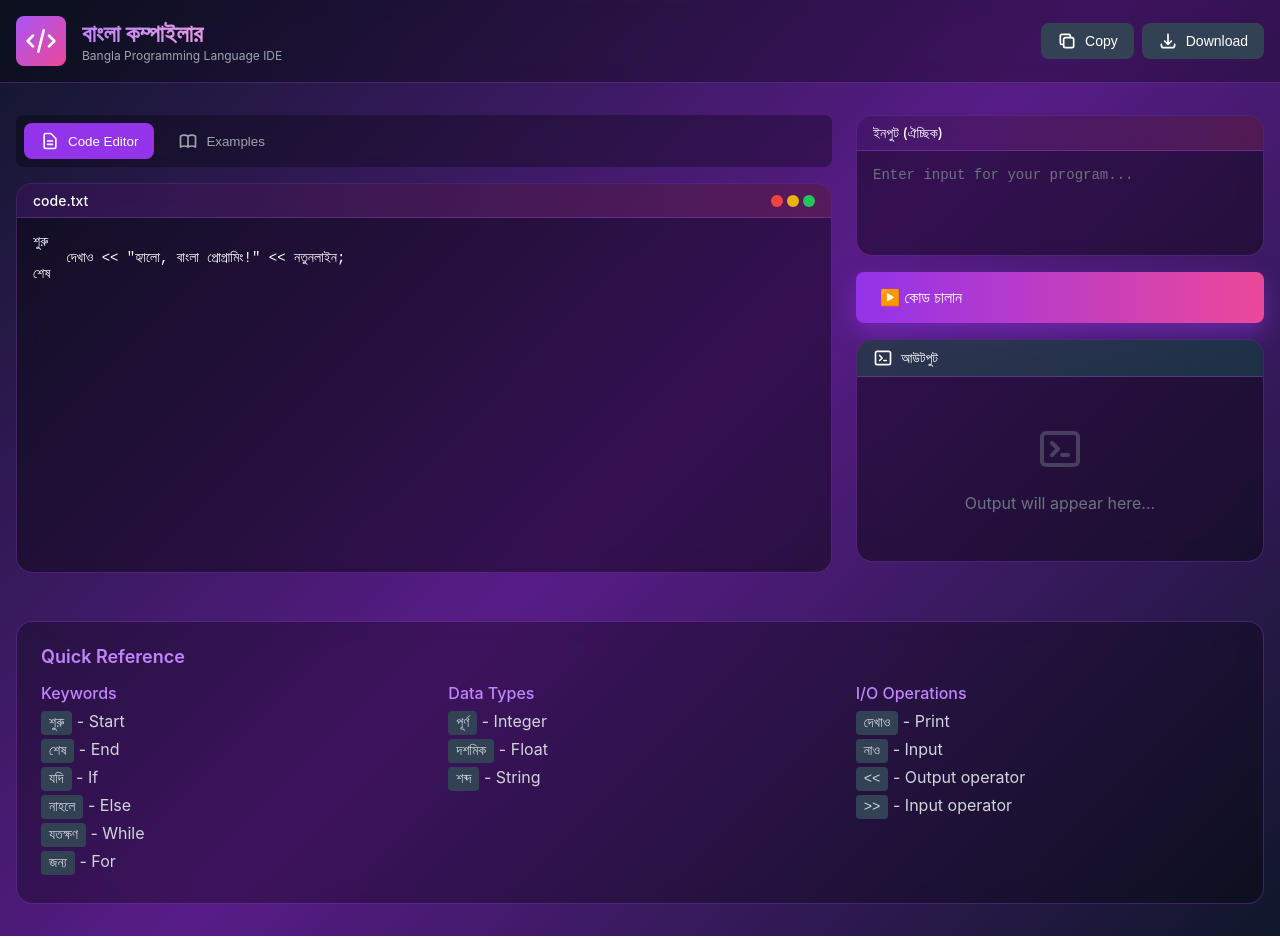
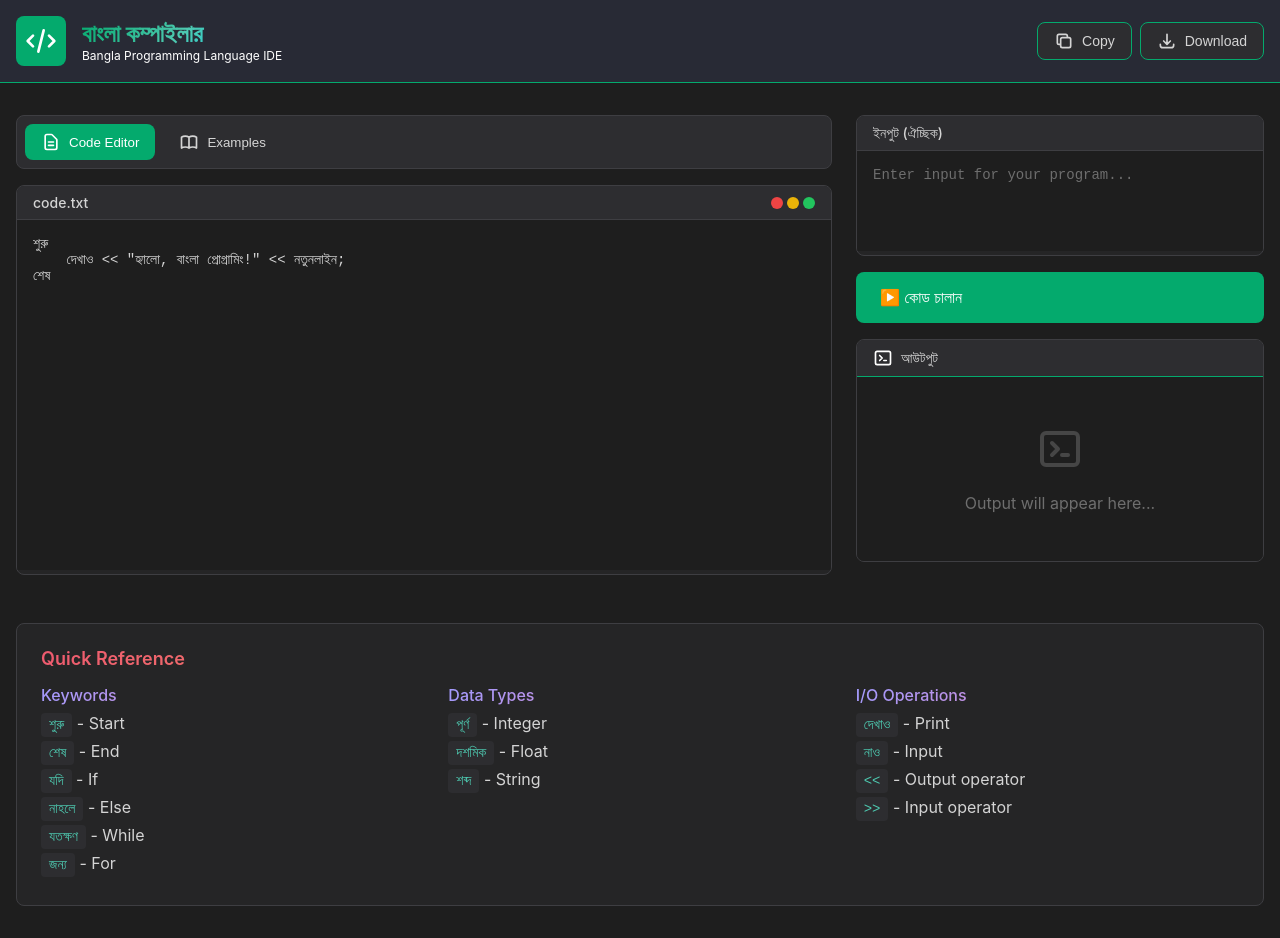
Before and after one commit to munyimJR/Bengali-Inspired-Programming-Language, a plain HTML site: page frontend/index.html in a window 1280 px wide. Drawn offline with Linux system fonts and the light colour scheme; no server answers.

Commit message:
Add keyword and identifier counting feature with dark mode W3Schools-inspired theme and colorful gradient headings

```diff
--- a/frontend/index.html
+++ b/frontend/index.html
@@ -107,7 +107,7 @@
                             <svg class="icon" fill="none" stroke="currentColor" viewBox="0 0 24 24">
                                 <path stroke-linecap="round" stroke-linejoin="round" stroke-width="2" d="M8 9l3 3-3 3m5 0h3M5 20h14a2 2 0 002-2V6a2 2 0 00-2-2H5a2 2 0 00-2 2v12a2 2 0 002 2z"/>
                             </svg>
-                            <span class="editor-title">আউটপুট</span>
+                            <span class="editor-title">আউটপুট <span id="statsDisplay" style="font-weight: normal; color: #04AA6D;"></span></span>
                         </div>
                         <div class="output-content" id="outputContent">
                             <div class="output-placeholder">
--- a/frontend/style.css
+++ b/frontend/style.css
@@ -6,7 +6,7 @@
 
         body {
             font-family: -apple-system, BlinkMacSystemFont, 'Segoe UI', Roboto, Oxygen, Ubuntu, Cantarell, sans-serif;
-            background: linear-gradient(135deg, #0f172a 0%, #581c87 50%, #0f172a 100%);
+            background: #1e1e1e;
             min-height: 100vh;
             color: #fff;
         }
@@ -19,9 +19,9 @@
 
         /* Header */
         header {
-            background: rgba(0, 0, 0, 0.3);
-            backdrop-filter: blur(10px);
-            border-bottom: 1px solid rgba(168, 85, 247, 0.3);
+            background: #282A35;
+            backdrop-filter: none;
+            border-bottom: 1px solid #04AA6D;
             padding: 1rem 0;
         }
 
@@ -40,7 +40,7 @@
         }
 
         .logo-icon {
-            background: linear-gradient(135deg, #a855f7 0%, #ec4899 100%);
+            background: #04AA6D;
             padding: 0.5rem;
             border-radius: 0.5rem;
             width: 50px;
@@ -53,7 +53,7 @@
         .logo-text h1 {
             font-size: 1.5rem;
             font-weight: bold;
-            background: linear-gradient(to right, #c084fc, #f9a8d4);
+            background: linear-gradient(135deg, #04AA6D 0%, #4ec9b0 50%, #00d4ff 100%);
             -webkit-background-clip: text;
             -webkit-text-fill-color: transparent;
             background-clip: text;
@@ -61,7 +61,7 @@
 
         .logo-text p {
             font-size: 0.75rem;
-            color: #9ca3af;
+            color: #fff;
         }
 
         .header-buttons {
@@ -83,24 +83,27 @@
         }
 
         .btn-secondary {
-            background: #334155;
+            background: #2d2d30;
+            color: #d4d4d4;
+            border: 1px solid #04AA6D;
+        }
+
+        .btn-secondary:hover {
+            background: #04AA6D;
             color: #fff;
         }
 
-        .btn-secondary:hover {
-            background: #475569;
-        }
-
         .btn-primary {
-            background: linear-gradient(to right, #9333ea, #ec4899);
+            background: #04AA6D;
             color: #fff;
             padding: 1rem 1.5rem;
             font-size: 1rem;
-            box-shadow: 0 10px 25px rgba(147, 51, 234, 0.5);
+            box-shadow: none;
         }
 
         .btn-primary:hover {
-            transform: scale(1.05);
+            background: #059862;
+            transform: scale(1);
         }
 
         .btn-primary:active {
@@ -161,11 +164,12 @@
         .tabs {
             display: flex;
             gap: 0.5rem;
-            background: rgba(0, 0, 0, 0.3);
+            background: #2d2d30;
             padding: 0.5rem;
             border-radius: 0.5rem;
-            backdrop-filter: blur(5px);
+            backdrop-filter: none;
             margin-bottom: 1rem;
+            border: 1px solid #3e3e42;
         }
 
         .tab {
@@ -174,7 +178,7 @@
             gap: 0.5rem;
             padding: 0.5rem 1rem;
             background: transparent;
-            color: #9ca3af;
+            color: #d4d4d4;
             border: none;
             border-radius: 0.5rem;
             cursor: pointer;
@@ -182,28 +186,28 @@
         }
 
         .tab.active {
-            background: #9333ea;
+            background: #04AA6D;
             color: #fff;
         }
 
         .tab:hover {
-            color: #fff;
+            color: #04AA6D;
         }
 
         /* Editor Container */
         .editor-container {
-            background: rgba(0, 0, 0, 0.4);
-            backdrop-filter: blur(10px);
-            border: 1px solid rgba(168, 85, 247, 0.3);
-            border-radius: 1rem;
+            background: #252526;
+            backdrop-filter: none;
+            border: 1px solid #3e3e42;
+            border-radius: 0.5rem;
             overflow: hidden;
             margin-bottom: 1rem;
         }
 
         .editor-header {
-            background: linear-gradient(to right, rgba(147, 51, 234, 0.2), rgba(236, 72, 153, 0.2));
+            background: #2d2d30;
             padding: 0.5rem 1rem;
-            border-bottom: 1px solid rgba(168, 85, 247, 0.3);
+            border-bottom: 1px solid #3e3e42;
             display: flex;
             justify-content: space-between;
             align-items: center;
@@ -212,6 +216,7 @@
         .editor-title {
             font-size: 0.875rem;
             font-weight: 500;
+            color: #d4d4d4;
         }
 
         .window-controls {
@@ -232,8 +237,8 @@
         textarea, .code-editor {
             width: 100%;
             padding: 1rem;
-            background: transparent;
-            color: #fff;
+            background: #1e1e1e;
+            color: #d4d4d4;
             border: none;
             font-family: 'Courier New', monospace;
             font-size: 0.875rem;
@@ -242,7 +247,7 @@
         }
 
         textarea::placeholder {
-            color: #6b7280;
+            color: #6e6e6e;
         }
 
         #codeEditor {
@@ -255,10 +260,10 @@
 
         /* Examples Panel */
         .examples-panel {
-            background: rgba(0, 0, 0, 0.4);
-            backdrop-filter: blur(10px);
-            border: 1px solid rgba(168, 85, 247, 0.3);
-            border-radius: 1rem;
+            background: #252526;
+            backdrop-filter: none;
+            border: 1px solid #3e3e42;
+            border-radius: 0.5rem;
             padding: 1.5rem;
             height: 400px;
             overflow-y: auto;
@@ -267,49 +272,52 @@
         .examples-panel h3 {
             font-size: 1.125rem;
             font-weight: 600;
-            color: #c084fc;
+            background: linear-gradient(135deg, #ff6b6b 0%, #feca57 50%, #48dbfb 100%);
+            -webkit-background-clip: text;
+            -webkit-text-fill-color: transparent;
+            background-clip: text;
             margin-bottom: 1rem;
         }
 
         .example-item {
-            background: rgba(51, 65, 85, 0.5);
+            background: #2d2d30;
             padding: 1rem;
             border-radius: 0.5rem;
-            border: 1px solid rgba(168, 85, 247, 0.2);
+            border: 1px solid #3e3e42;
             margin-bottom: 0.75rem;
             cursor: pointer;
             transition: all 0.3s;
         }
 
         .example-item:hover {
-            background: rgba(71, 85, 105, 0.5);
-            border-color: rgba(168, 85, 247, 0.4);
+            background: #3e3e42;
+            border-color: #04AA6D;
         }
 
         .example-title {
             font-weight: 500;
-            color: #c084fc;
+            color: #04AA6D;
             margin-bottom: 0.25rem;
         }
 
         .example-subtitle {
             font-size: 0.75rem;
-            color: #9ca3af;
+            color: #999;
         }
 
         /* Output Panel */
         .output-container {
-            background: rgba(0, 0, 0, 0.4);
-            backdrop-filter: blur(10px);
-            border: 1px solid rgba(168, 85, 247, 0.3);
-            border-radius: 1rem;
+            background: #252526;
+            backdrop-filter: none;
+            border: 1px solid #3e3e42;
+            border-radius: 0.5rem;
             overflow: hidden;
         }
 
         .output-header {
-            background: linear-gradient(to right, rgba(34, 197, 94, 0.2), rgba(16, 185, 129, 0.2));
+            background: #2d2d30;
             padding: 0.5rem 1rem;
-            border-bottom: 1px solid rgba(168, 85, 247, 0.3);
+            border-bottom: 1px solid #04AA6D;
             display: flex;
             align-items: center;
             gap: 0.5rem;
@@ -319,11 +327,12 @@
             height: 350px;
             overflow-y: auto;
             padding: 1rem;
+            background: #1e1e1e;
         }
 
         .output-placeholder {
             text-align: center;
-            color: #6b7280;
+            color: #6e6e6e;
             padding: 2rem 1rem;
         }
 
@@ -337,25 +346,25 @@
         .output-text {
             font-family: 'Courier New', monospace;
             font-size: 0.875rem;
-            color: #86efac;
+            color: hsl(0, 0%, 100%);
             white-space: pre-wrap;
         }
 
         .error-box {
-            background: rgba(127, 29, 29, 0.3);
-            border: 1px solid rgba(239, 68, 68, 0.5);
+            background: #3b1d1d;
+            border: 1px solid #f48771;
             border-radius: 0.5rem;
             padding: 1rem;
         }
 
         .error-title {
-            color: #fca5a5;
+            color: #f48771;
             font-weight: 600;
             margin-bottom: 0.5rem;
         }
 
         .error-text {
-            color: #fca5a5;
+            color: #f48771;
             font-family: 'Courier New', monospace;
             font-size: 0.875rem;
             white-space: pre-wrap;
@@ -363,10 +372,10 @@
 
         /* Quick Reference */
         .reference-section {
-            background: rgba(0, 0, 0, 0.3);
-            backdrop-filter: blur(10px);
-            border: 1px solid rgba(168, 85, 247, 0.3);
-            border-radius: 1rem;
+            background: #252526;
+            backdrop-filter: none;
+            border: 1px solid #3e3e42;
+            border-radius: 0.5rem;
             padding: 1.5rem;
             margin-top: 2rem;
         }
@@ -374,7 +383,10 @@
         .reference-section h3 {
             font-size: 1.125rem;
             font-weight: 600;
-            color: #c084fc;
+            background: linear-gradient(135deg, #ee5a6f 0%, #f29263 50%, #f7cb73 100%);
+            -webkit-background-clip: text;
+            -webkit-text-fill-color: transparent;
+            background-clip: text;
             margin-bottom: 1rem;
         }
 
@@ -385,7 +397,10 @@
         }
 
         .reference-column h4 {
-            color: #c084fc;
+            background: linear-gradient(135deg, #a29bfe 0%, #fd79a8 100%);
+            -webkit-background-clip: text;
+            -webkit-text-fill-color: transparent;
+            background-clip: text;
             font-weight: 500;
             margin-bottom: 0.5rem;
         }
@@ -395,16 +410,17 @@
         }
 
         .reference-column li {
-            color: #d1d5db;
+            color: #d4d4d4;
             margin-bottom: 0.5rem;
         }
 
         .reference-column code {
-            background: #334155;
+            background: #2d2d30;
             padding: 0.25rem 0.5rem;
             border-radius: 0.25rem;
             font-family: 'Courier New', monospace;
             font-size: 0.875rem;
+            color: #4ec9b0;
         }
 
         /* Loading Spinner */
@@ -434,25 +450,27 @@
         }
 
         ::-webkit-scrollbar-track {
-            background: rgba(0, 0, 0, 0.3);
+            background: #1e1e1e;
         }
 
         ::-webkit-scrollbar-thumb {
-            background: rgba(147, 51, 234, 0.5);
+            background: #04AA6D;
             border-radius: 4px;
         }
 
         ::-webkit-scrollbar-thumb:hover {
-            background: rgba(147, 51, 234, 0.7);
+            background: #059862;
         }
 
         /* Icons */
         .icon {
             width: 20px;
             height: 20px;
+            color: inherit;
         }
 
         .icon-lg {
             width: 32px;
             height: 32px;
+            color: #fff;
         }
```
Also changed, not shown: backend/server.js (+16 -1 lines), frontend/script.js (+15 -3 lines), README.md, 2 other files.
